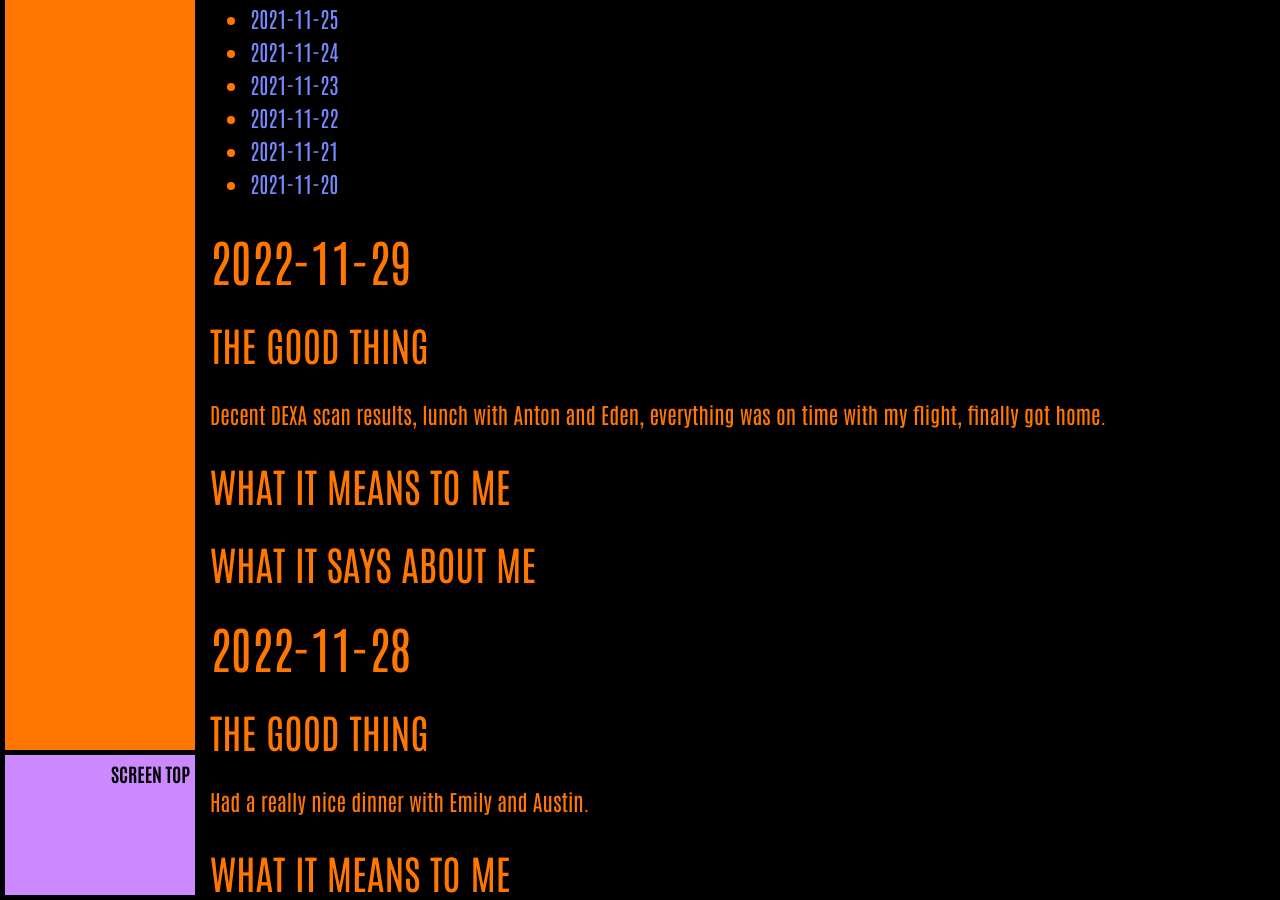
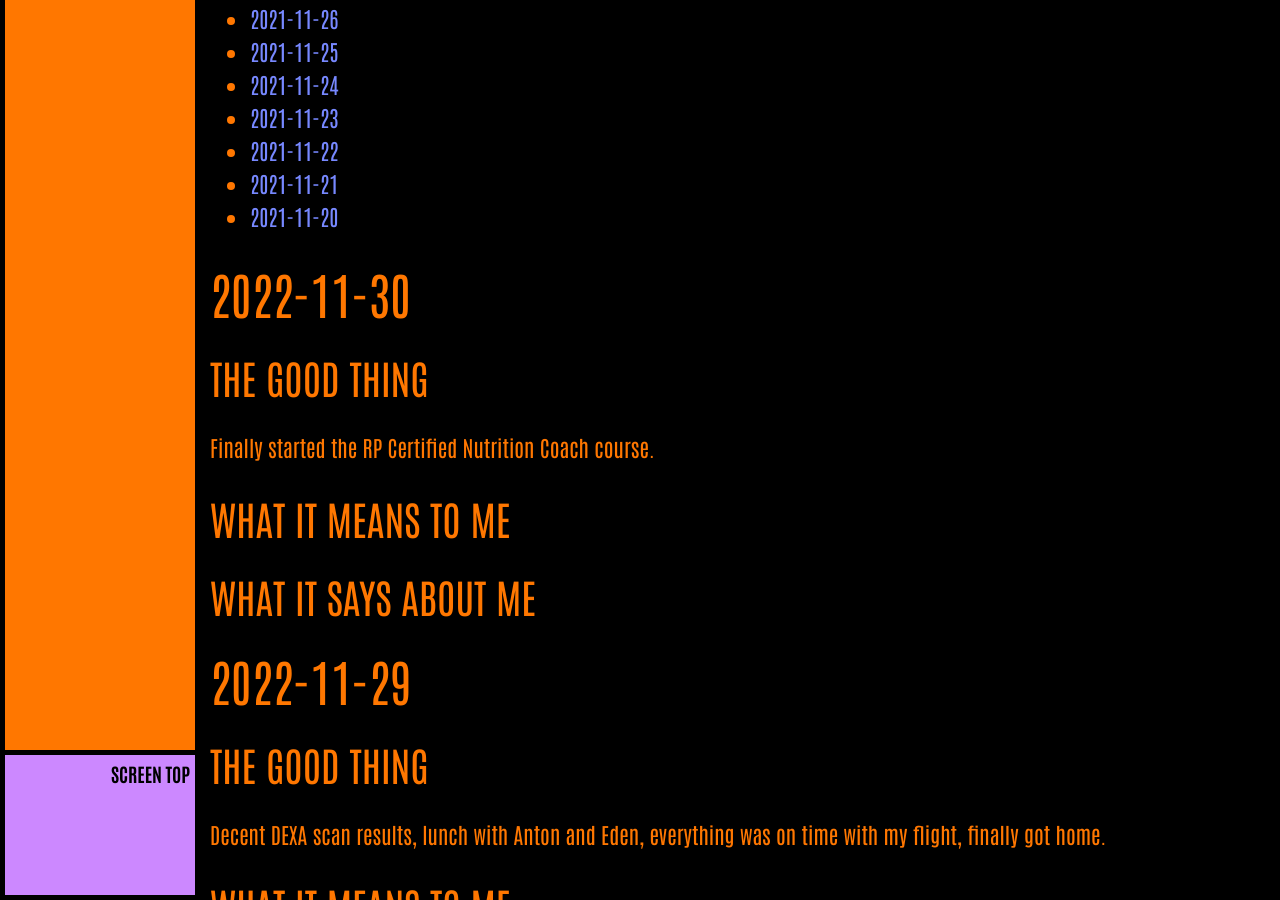
Before and after one commit to ArthurZey/arthurzey.github.io, a Jekyll site: the page built from _pages/one-good-thing.md, in a window 1280 px wide and 900 px high, scrolled down 7755 px. Built offline with Jekyll 4.4.1, drawn with Linux system fonts in a browser that asks for light colours; some of the changed text lies outside the part shown.

Commit message:
added stub for 2022-11-30

```diff
--- a/_pages/one-good-thing.md
+++ b/_pages/one-good-thing.md
@@ -13,6 +13,15 @@
 {:toc}
 {::options toc_levels="2" /}
 
+## 2022-11-30
+### The Good Thing
+Finally started the RP Certified Nutrition Coach course.
+### What It Means to Me
+
+### What It Says about Me
+
+
+
 ## 2022-11-29
 ### The Good Thing
 Decent DEXA scan results, lunch with Anton and Eden, everything was on time with my flight, finally got home.
```
Also changed, not shown: other parts of _pages/one-good-thing.md (+1 -1 lines).
